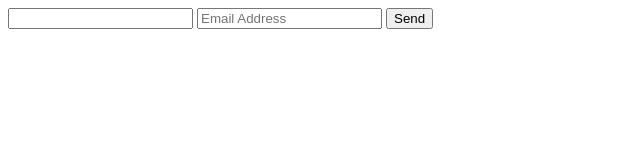
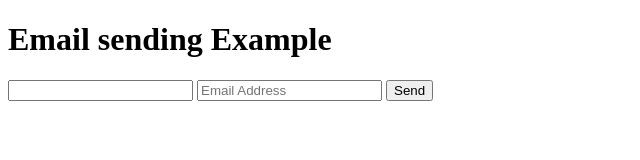
Before and after one commit to Arnabbanik/arnabbanikmyresume, a plain HTML site: page Home.html in a window 1280 px wide. Shown: the whole page, without its empty margins (0-640 px from the left). Drawn offline with Linux system fonts and the light colour scheme.

Commit message:
Update Home.html

```diff
--- a/Home.html
+++ b/Home.html
@@ -7,6 +7,7 @@
     <title>Document</title>
 </head>
 <body>
+    <h1>Email sending Example</h1>
     <form action="https://formsubmit.co/arnabbanik378@gmail.com" method="POST">
         <input type="text" name="name" required>
         <input type="email" name="email" placeholder="Email Address">
```
